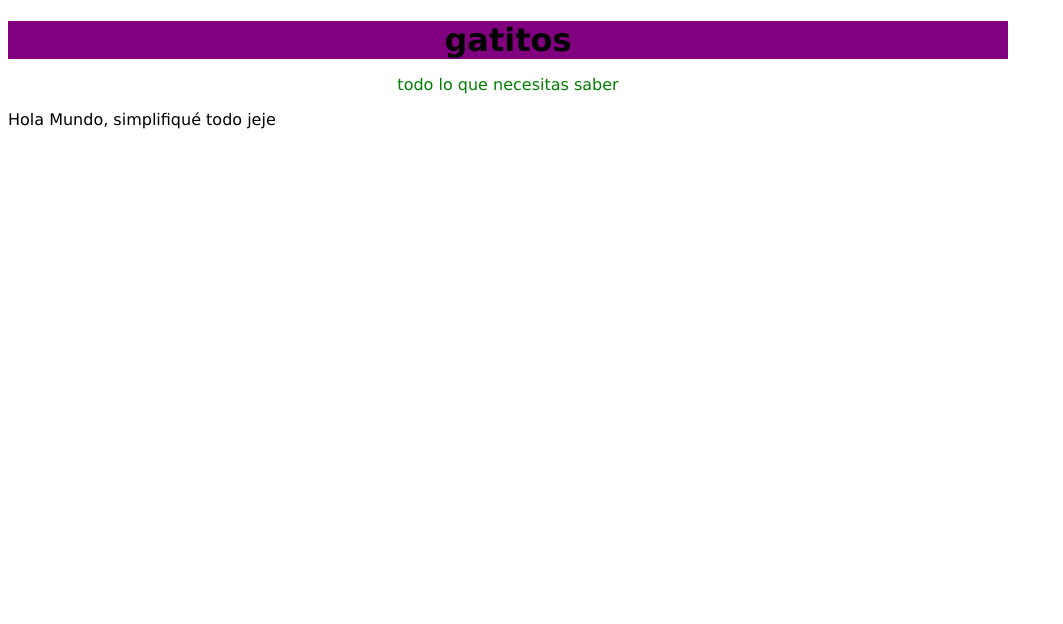
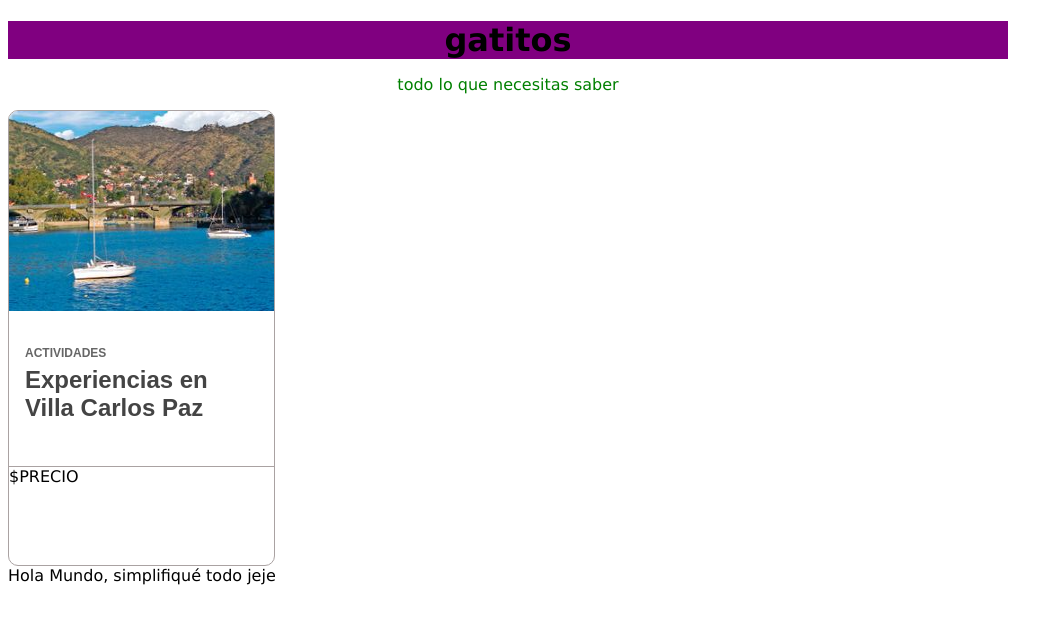
Before and after one commit to m32795434/Travel-App-Angular, an Angular app: page / in a window 1280 px wide. Shown: the top 624 px of the page, without its empty margins (0-1063 px from the left). Built offline with nearby package versions, Linux system fonts and the light colour scheme.

Commit message:
creamos una card

```diff
--- a/src/app/app.component.html
+++ b/src/app/app.component.html
@@ -2,4 +2,5 @@
 [title]= "title"
     [subtitle] = "subtitle"
     ></app-title>
+    <app-card></app-card>
 Hola Mundo, simplifiqué todo jeje
--- a/src/app/app.module.ts
+++ b/src/app/app.module.ts
@@ -4,11 +4,13 @@ import { BrowserModule } from '@angular/platform-browser';
 import { AppRoutingModule } from './app-routing.module';
 import { AppComponent } from './app.component';
 import { TitleComponent } from './components/title/title.component';
+import { CardComponent } from './components/card/card.component';
 
 @NgModule({
   declarations: [
     AppComponent,
-    TitleComponent
+    TitleComponent,
+    CardComponent
   ],
   imports: [
     BrowserModule,
--- /dev/null
+++ b/src/app/components/card/card.component.css
@@ -0,0 +1,41 @@
+.card{
+    box-sizing: border-box;
+    border: 1px solid #aaa2a2;
+    border-radius: 10px;
+    width: 267px;
+    height: 456px;
+    overflow: hidden;
+    /* background-color: green; */
+}
+.block-text{
+    padding: 24px 16px;
+    margin: -5px 0 0 0;
+    height: 156px;
+    /* background-color: yellow; */
+}
+.card p{
+    font-family: rubik, arial, san-serif;
+    font-size: 12px;
+    color: #666666;
+    font-weight: 700;
+    margin-bottom: 8px;
+
+}
+.card h2{
+    font-family: rubik, arial, san-serif;
+    font-size: 24px;
+    color: #444444;
+    margin-top: -2px;
+
+}
+.card img{
+    width: 267px;
+    height: 200px;
+    margin: 0;
+
+}
+.precio{
+    height: 100px;
+    border-top: 1px solid #aaa2a2;
+    /* background-color: #a11515; */
+}
--- /dev/null
+++ b/src/app/components/card/card.component.html
@@ -0,0 +1,10 @@
+<div class="card">
+    <img src="/assets/img1.jpeg" alt="#">
+<header class="block-text">
+    <p>ACTIVIDADES</p>
+    <h2>Experiencias en Villa Carlos Paz</h2>
+</header>
+<div class="precio" >
+    $PRECIO
+</div>
+</div>
--- /dev/null
+++ b/src/app/components/card/card.component.ts
@@ -0,0 +1,15 @@
+import { Component, OnInit } from '@angular/core';
+
+@Component({
+  selector: 'app-card',
+  templateUrl: './card.component.html',
+  styleUrls: ['./card.component.css']
+})
+export class CardComponent implements OnInit {
+
+  constructor() { }
+
+  ngOnInit(): void {
+  }
+
+}
```
Also changed, not shown: src/assets/img1.jpeg (added), 1 other file (tests, documents, lock files or other folders).
